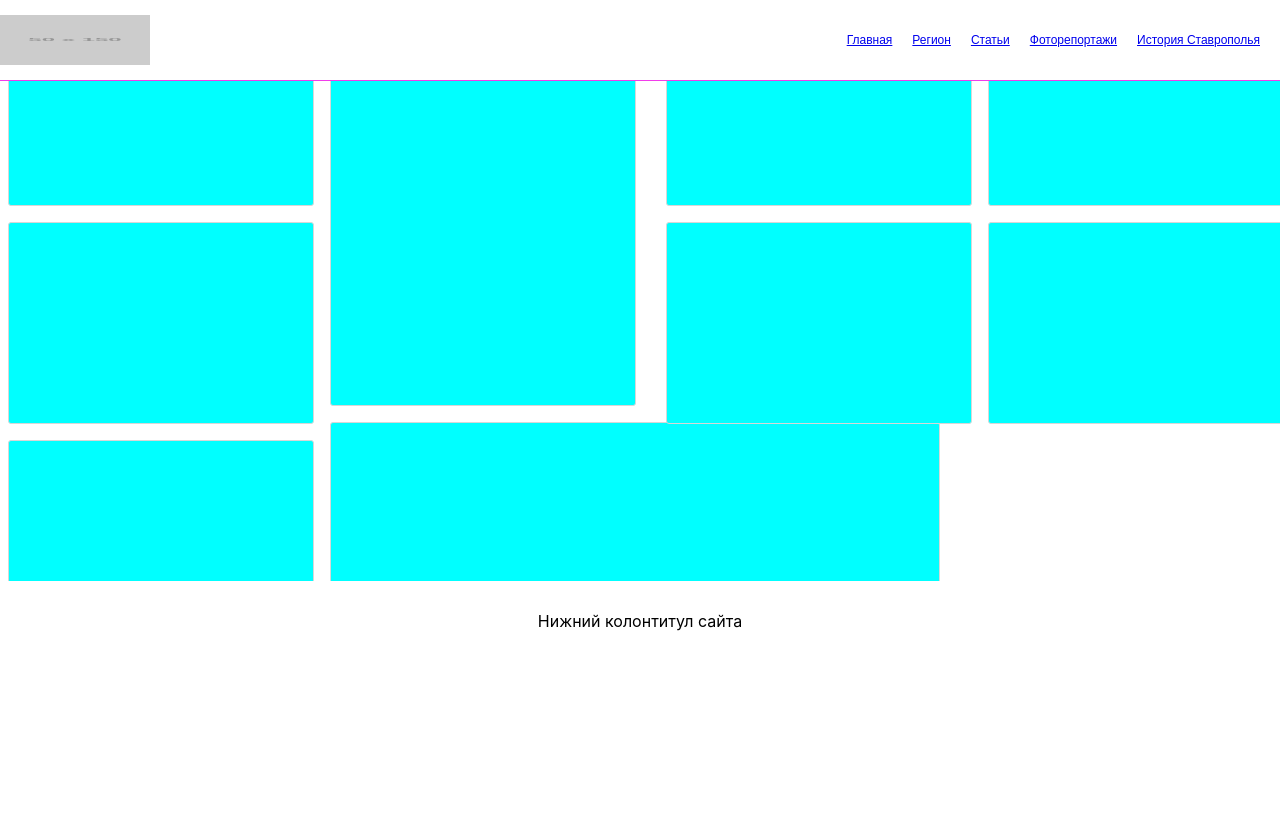
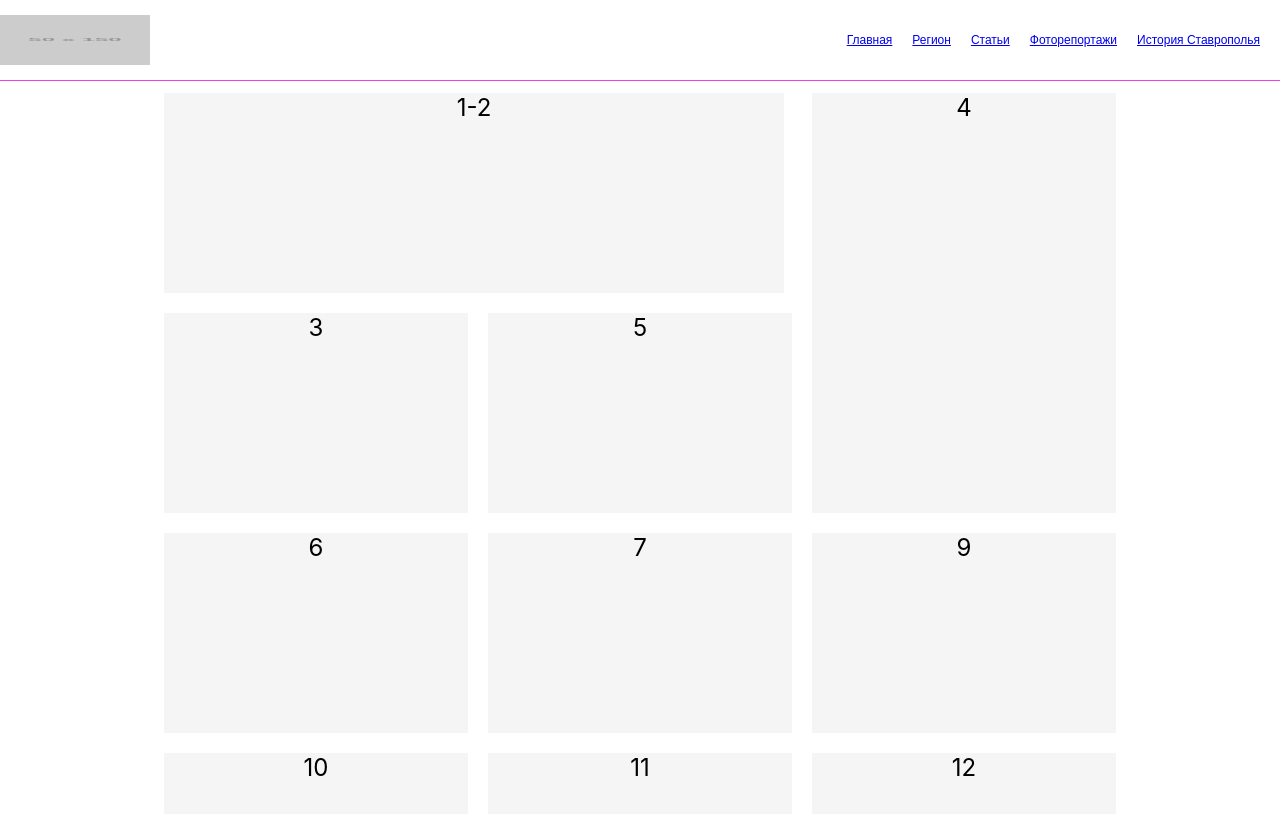
Before and after one commit to kirchanovis/newsReactAI, a React (Create React App) app: page / in a window 1280 px wide. Shown: the top 814 px of the page. Built offline with nearby package versions, Linux system fonts and the light colour scheme.

Commit message:
(i) fix grid

```diff
--- a/package.json
+++ b/package.json
@@ -12,7 +12,6 @@
     "@types/react-dom": "^18.0.11",
     "react": "^18.2.0",
     "react-dom": "^18.2.0",
-    "react-masonry-css": "^1.0.16",
     "react-router-dom": "^6.9.0",
     "react-scripts": "5.0.1",
     "typescript": "^4.9.5",
--- a/src/containers/App/App.css
+++ b/src/containers/App/App.css
@@ -15,7 +15,6 @@
 
 .App-header {
   background-color: #282c34;
-  min-height: 100vh;
   display: flex;
   flex-direction: column;
   align-items: center;
--- a/src/containers/Main/Main.tsx
+++ b/src/containers/Main/Main.tsx
@@ -1,32 +1,22 @@
 import React from "react";
-import Masonry from "react-masonry-css";
 import "./styles.css";
 
 function Main() {
-  const breakpointColumnsObj = {
-    default: 4,
-    1100: 3,
-    700: 2,
-    500: 1
-  };
 
   return (
     <main className="site-main">
-      <Masonry
-        breakpointCols={breakpointColumnsObj}
-        className="masonry-grid"
-        columnClassName="masonry-grid-column"
-      >
-        <div className="masonry-grid-item"></div>
-        <div className="masonry-grid-item masonry-grid-item--height2"></div>
-        <div className="masonry-grid-item"></div>
-        <div className="masonry-grid-item"></div>
-        <div className="masonry-grid-item"></div>
-        <div className="masonry-grid-item masonry-grid-item--width2"></div>
-        <div className="masonry-grid-item"></div>
-        <div className="masonry-grid-item"></div>
-        <div className="masonry-grid-item"></div>
-      </Masonry>
+      <div className="grid">
+        <div className="item item-1-2">1-2</div>
+        <div className="item">3</div>
+        <div className="item item-4">4</div>
+        <div className="item">5</div>
+        <div className="item">6</div>
+        <div className="item">7</div>
+        <div className="item">9</div>
+        <div className="item">10</div>
+        <div className="item">11</div>
+        <div className="item">12</div>
+      </div>
     </main>
   );
 }
--- a/src/containers/Main/styles.css
+++ b/src/containers/Main/styles.css
@@ -1,37 +1,48 @@
-.site-main {
-    overflow: hidden;
+.site-main{
+ margin: 12px 0;
 }
 
-.masonry-grid {
-    display: flex;
-    margin-left: -16px;
-    width: 100%;
+.grid {
+    display: grid;
+    grid-template-columns: repeat(4, 304px);
+    grid-template-rows: repeat(3, 200px);
+    grid-gap: 20px;
+    justify-content: center;
   }
 
-.masonry-grid-column {
-    padding-left: 16px;
-    /* gutter size */
-    background-clip: padding-box;
+  .item {
+    background-color: #f5f5f5;
+    text-align: center;
+    font-size: 24px;
+    width: 304px;
+    height: 200px;
   }
 
-.masonry-grid-item {
-    margin-bottom: 16px;
-    /* space between items */
-    width: 304px;
-    /* item width */
-    height: 200px;
-    /* item height */
-    background-color: aqua;
-    border: 1px solid #d7d7d7;
-    border-radius: 3px;
+  .item-1-2 {
+    width: 620px;
+    grid-column: 1 / span 2;
   }
 
-.masonry-grid-item--width2 {
-    width: 608px;
-    /* item width */
+  .item-4 {
+    height: 420px;
+    grid-column: 3 / 4;
+    grid-row: 1 / span 2;
   }
 
-.masonry-grid-item--height2 {
-    height: 400px;
-    /* item height */
+
+  @media only screen and (max-width: 1280px) {
+    .grid {
+      grid-template-columns: repeat(3, 304px);
+      grid-template-rows: repeat(4, 200px);
     }
+}
+
+@media only screen and (max-width: 480px) {
+    header {
+        height: 40px;
+    }
+
+    footer {
+        height: 60px;
+    }
+}
--- a/src/containers/SiteLayout/SiteLayout.tsx
+++ b/src/containers/SiteLayout/SiteLayout.tsx
@@ -1,5 +1,5 @@
 import React from "react";
-import { Routes, Route, Outlet, Link } from "react-router-dom";
+import { Routes, Route } from "react-router-dom";
 import { Header } from "../Header";
 import { Main } from "../Main";
 import "./styles.css";
@@ -17,7 +17,6 @@ function SiteLayout() {
         <Route path="*" element={<div>404</div>} />
       </Routes>
       <footer>
-        <p>Нижний колонтитул сайта</p>
       </footer>
     </div>
   );
--- a/src/containers/SiteLayout/styles.css
+++ b/src/containers/SiteLayout/styles.css
@@ -12,12 +12,6 @@ header {
     height: 80px;
 }
 
-main {
-    display: flex;
-    align-items: center;
-    justify-content: center;
-    height: 600px;
-}
 
 footer {
     display: flex;
@@ -31,10 +25,6 @@ footer {
         height: 60px;
     }
 
-    main {
-        height: 500px;
-    }
-
     footer {
         height: 80px;
     }
@@ -45,10 +35,6 @@ footer {
         height: 40px;
     }
 
-    main {
-        height: 300px;
-    }
-
     footer {
         height: 60px;
     }
```
Lines whose indentation alone changed are shown as unchanged.
